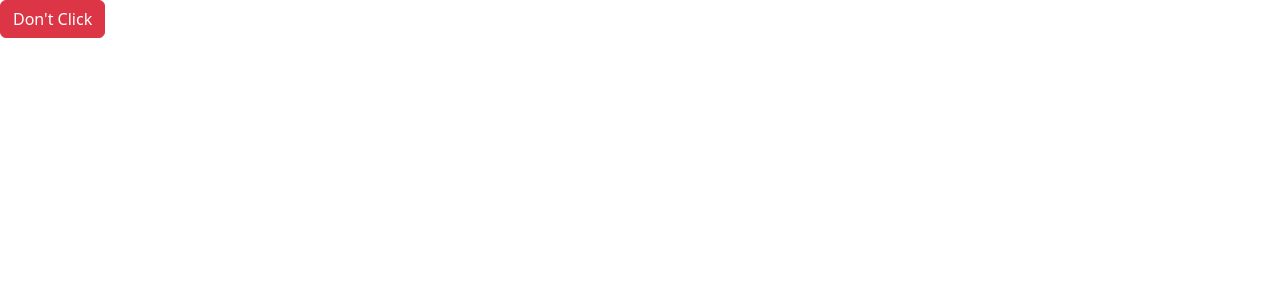
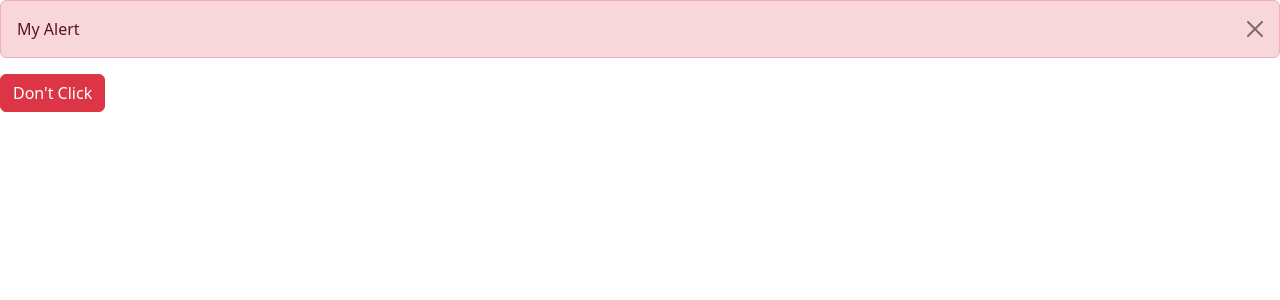
Before and after one commit to hyunsang4072/learn-react, a React (Vite) app: page / in a window 1280 px wide. Both pictures are taken after a click on the button "Don't Click". Shown: the top 300 px of the page. Built offline with nearby package versions, Linux system fonts and the light colour scheme.

Commit message:
functioning button

```diff
--- a/src/App.tsx
+++ b/src/App.tsx
@@ -1,5 +1,6 @@
 // import ListGroup from "./components/ListGroup";
-// import Alert from "./components/Alert";
+import { useState } from "react";
+import Alert from "./components/Alert";
 import Button from "./components/Button";
 
 function App() {
@@ -28,9 +29,14 @@
   //   </div>
   // );
 
+  const [alertVisible, setAlertVisibility] = useState(false);
+
   return (
     <div>
-      <Button onClick={() => console.log("Click")}>Don't Click</Button>
+      {alertVisible && (
+        <Alert onClose={() => setAlertVisibility(false)}>My Alert</Alert>
+      )}
+      <Button onClick={() => setAlertVisibility(true)}>Don't Click</Button>
     </div>
   );
 }
--- a/src/components/Alert.tsx
+++ b/src/components/Alert.tsx
@@ -2,10 +2,22 @@
 
 interface Props {
   children: ReactNode;
+  onClose: () => void;
 }
 
-const Alert = ({ children }: Props) => {
-  return <div className="alert alert-danger">{children}</div>;
+const Alert = ({ children, onClose }: Props) => {
+  return (
+    <div className="alert alert-danger alert-dismissible">
+      {children}
+      <button
+        type="button"
+        className="btn-close"
+        onClick={onClose}
+        data-bs-dismiss="alert"
+        aria-label="Close"
+      ></button>
+    </div>
+  );
 };
 
 export default Alert;
```
